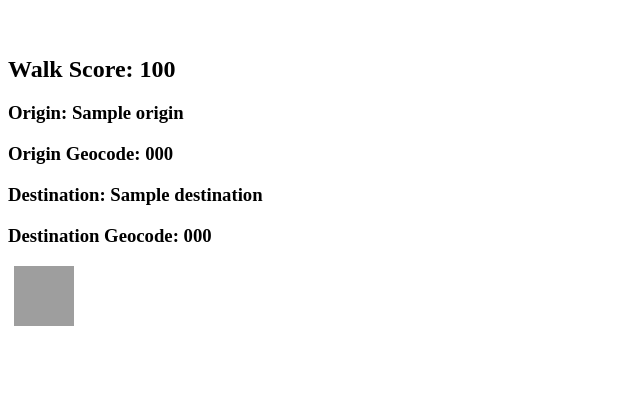
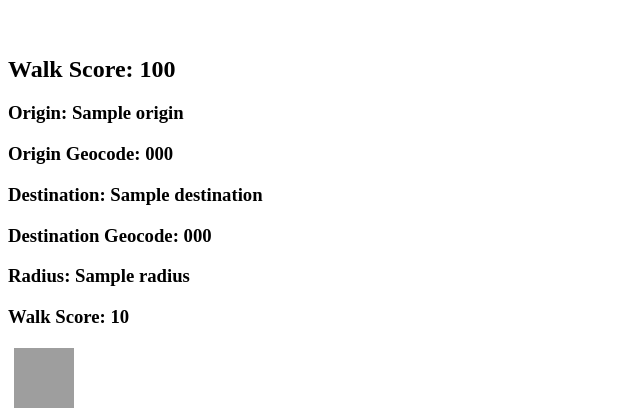
Before and after one commit to leeb2018/PennappsXV, a Flask app: template templates/result.html in a window 1280 px wide. Shown: the part 604-1024 px from the top of the page, without its empty margins (0-640 px from the left). Before the commit the page ends 930 px from the top, so only its background shows below. Run offline with Flask 2, Linux system fonts and the light colour scheme; the template is opened without the code that fills it: most values are stand-ins (such as "Sample title", 1, 10 or a date in 2020); some libraries are stand-ins or nearby versions; grey boxes are pictures that could not be loaded.

Commit message:
initial integration

```diff
--- a/app.py
+++ b/app.py
@@ -1,4 +1,6 @@
 import googlemaps
+import math
+from JSONExtractor import *
 from flask import Flask, jsonify, json, request
 from flask import render_template
 
@@ -11,6 +13,19 @@ gmaps = googlemaps.Client(key='AIzaSyDI18CtSf0Zhay82k2YuGkGcrOyX5n1Qc0')
 def main():
 	return render_template('main.html')
 
+
+def calc_latlng_dist(lat1, lng1, lat2, lng2):
+	radlat1 = math.pi * lat1 / 180
+	radlat2 = math.pi * lat2 / 180
+	theta = lng1 - lng2
+	radtheta = math.pi * theta / 180
+	dist = math.sin(radlat1) * math.sin(radlat2) + math.cos(radlat1) * math.cos(radlat2) * math.cos(radtheta)
+	dist = math.acos(dist)
+	dist = dist * 180 / math.pi
+	dist = dist * 60 * 1.1515
+	dist = dist * 1609.344
+
+	return dist
 
 @app.route('/result', methods=['POST'])
 def processor():
@@ -26,12 +41,19 @@ def processor():
 	lat = (o_lat + d_lat) / 2
 	lng = (o_lng + d_lng) / 2
 
-	return result(origin, destination, o_geocode, d_geocode)
+	radius = calc_latlng_dist(o_lat, o_lng, lat, lng)
+
+	extractor = JSONExtractor()
+
+	score = extractor.generateWalkScore(lat, lng, radius)
+
+	return result(origin, destination, o_geocode, d_geocode, radius, score)
 
 
-def result(origin, dest, o_geocode, d_geocode):
+def result(origin, dest, o_geocode, d_geocode, radius, score):
 	return render_template('result.html', origin=origin, d_geocode=d_geocode,
-						   destination=dest, o_geocode=o_geocode)
+						   destination=dest, o_geocode=o_geocode,
+						   radius=radius, score=score)
 
 
 if __name__ == "__main__":
--- a/templates/result.html
+++ b/templates/result.html
@@ -17,6 +17,8 @@
         <h3 class="o_geo">Origin Geocode: {{ o_geocode }}</h3>
         <h3 class="destination">Destination: {{ destination }}</h3>
         <h3 class="d_geo">Destination Geocode: {{ d_geocode }}</h3>
+        <h3 class="radius">Radius: {{ radius }}</h3>
+        <h3 class="score">Walk Score: {{ score }}</h3>
         <form action="/">
           <button type="submit" style="border: 0; background: transparent" value="/"/>
           <img src="../static/refresh_btn.jpg" width="60" height="60" alt="submit" />
```
